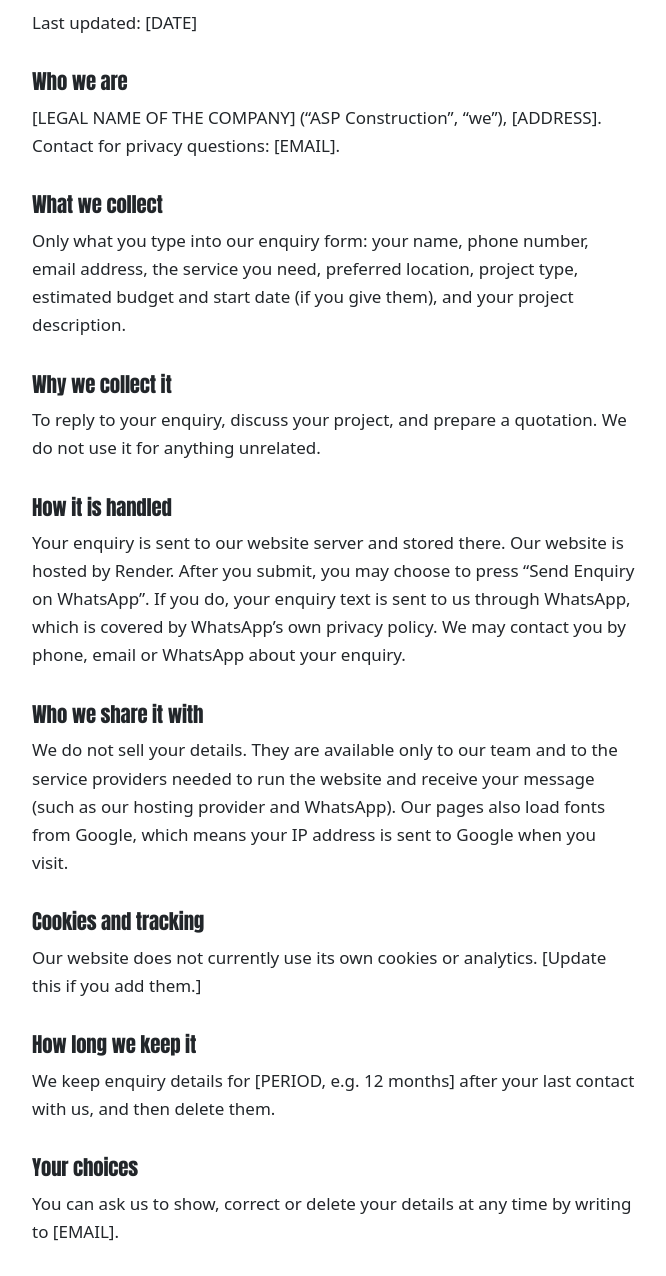
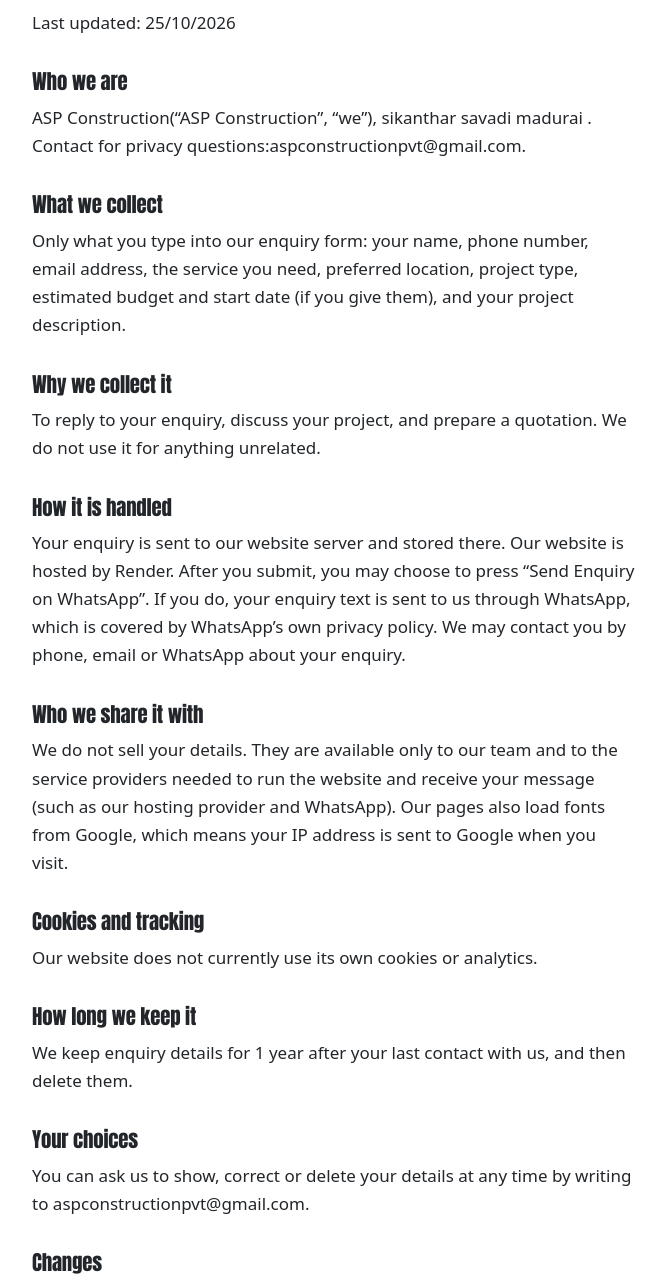
Before and after one commit to divyalakshmi-s89/asp-construction, a website: page asp/public/privacy.html in a window 1280 px wide. Shown: the part 131-1407 px from the top of the page, without its empty margins (248-914 px from the left). Drawn offline with Linux system fonts and the light colour scheme.

Commit message:
add privacy notice

```diff
--- a/asp/public/privacy.html
+++ b/asp/public/privacy.html
@@ -7,10 +7,10 @@
 <body><main>
 <p><a href="/">&larr; Back to the website</a></p>
 <h1>Privacy Notice</h1>
-<p>Last updated: [DATE]</p>
+<p>Last updated: 25/10/2026</p>
 
 <h2>Who we are</h2>
-<p>[LEGAL NAME OF THE COMPANY] (“ASP Construction”, “we”), [ADDRESS]. Contact for privacy questions: [EMAIL].</p>
+<p>ASP Construction(“ASP Construction”, “we”),  sikanthar savadi madurai . Contact for privacy questions:aspconstructionpvt@gmail.com.</p>
 
 <h2>What we collect</h2>
 <p>Only what you type into our enquiry form: your name, phone number, email address, the service you need, preferred location, project type, estimated budget and start date (if you give them), and your project description.</p>
@@ -25,13 +25,13 @@
 <p>We do not sell your details. They are available only to our team and to the service providers needed to run the website and receive your message (such as our hosting provider and WhatsApp). Our pages also load fonts from Google, which means your IP address is sent to Google when you visit.</p>
 
 <h2>Cookies and tracking</h2>
-<p>Our website does not currently use its own cookies or analytics. [Update this if you add them.]</p>
+<p>Our website does not currently use its own cookies or analytics. </p>
 
 <h2>How long we keep it</h2>
-<p>We keep enquiry details for [PERIOD, e.g. 12 months] after your last contact with us, and then delete them.</p>
+<p>We keep enquiry details for 1 year after your last contact with us, and then delete them.</p>
 
 <h2>Your choices</h2>
-<p>You can ask us to show, correct or delete your details at any time by writing to [EMAIL].</p>
+<p>You can ask us to show, correct or delete your details at any time by writing to aspconstructionpvt@gmail.com.</p>
 
 <h2>Changes</h2>
 <p>We may update this notice. The date at the top shows the latest version.</p>
```
